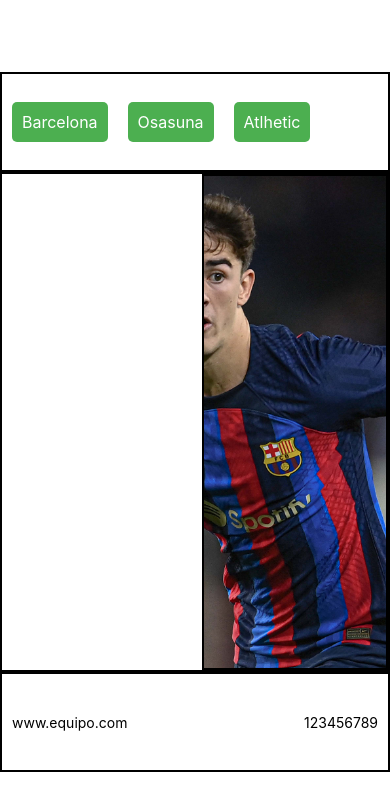
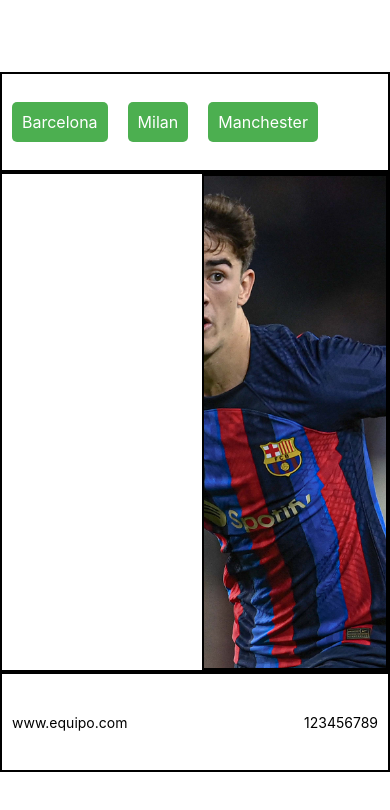
Before and after one commit to jorditosa/anderProyectoFORMACION, a React Native app: screen / in a window 390 px wide. Shown: the top 810 px of the page. Built offline with nearby package versions, Linux system fonts and the light colour scheme.

Commit message:
funcionalidades Lista equipo y jugadores done

```diff
--- a/App.js
+++ b/App.js
@@ -2,18 +2,20 @@ import React, { useState } from 'react';
 import { StyleSheet, View } from 'react-native';
 import Body from './componentes/Body';
 import Footer from './componentes/Footer';
-import Header from './componentes/Header';
+import ListaEquipos from './componentes/ListaEquipos';
 
 export default function App() {
-  const [jugadores, setJugadores] = useState([1, 2, 3, 4, 5]);
-  const [jugadorActual, setJugadorActual] = useState(null);
+  const equipos = { Barcelona: [{ nombre: "Ronaldinho", imagen: 1 }, { nombre: "Messi", imagen: 2 }, { nombre: "Xavi", imagen: 3 }, { nombre: "Iniesta", imagen: 4 }, { nombre: "Puyol", imagen: 5 }], Milan: [{ nombre: "Van Basten", imagen: 6 }, { nombre: "Maldini", imagen: 7 }, { nombre: "Pirlo", imagen: 8 }, { nombre: "Gatuso", imagen: 9 }, { nombre: "Baresi", imagen: 10 }], Manchester: [{ nombre: "Cantona", imagen: 11 }, { nombre: "Scholes", imagen: 12 }, { nombre: "Rooney", imagen: 13 }, { nombre: "Best", imagen: 14 }, { nombre: "Ferdinand", imagen: 15 }] };
   const [equipoActual, setEquipoActual] = useState(null);
+
+
+  console.log('equipoActual:', equipoActual)
 
   return (
     <View style={styles.container}>
-      <Header equipoActual={equipoActual} setEquipoActual={setEquipoActual} />
+      <ListaEquipos equipoActual={equipoActual} setEquipoActual={setEquipoActual} equipos={equipos} />
 
-      <Body equipoActual={equipoActual} />
+      <Body equipoActual={equipoActual} equipos={equipos} />
 
       <Footer />
 
--- a/componentes/Body.js
+++ b/componentes/Body.js
@@ -3,12 +3,13 @@ import { StyleSheet, View } from 'react-native';
 import ListaJugadores from './ListaJugadores';
 import PerfilJugador from './PerfilJugador';
 
-const Body = ({ equipoActual }) => {
+const Body = ({ equipoActual, equipos }) => {
   return (
     <View style={styles.body}>
       <ListaJugadores
         stylesProp={styles.bodyAside}
         equipoActual={equipoActual}
+        equipos={equipos}
       />
       <PerfilJugador />
     </View>
--- a/componentes/Equipo.js
+++ b/componentes/Equipo.js
@@ -2,11 +2,11 @@
 import React from 'react';
 import { StyleSheet, Text, TouchableOpacity, View } from 'react-native';
 
-const Equipo = ({ title, equipoActual, setEquipoActual }) => {
+const Equipo = ({ equipo, setEquipoActual }) => {
   return (
     <View style={styles.container}>
-      <TouchableOpacity style={styles.button} onPress={() => setEquipoActual(title)}>
-        <Text style={styles.buttonText}>{title}</Text>
+      <TouchableOpacity style={styles.button} onPress={() => setEquipoActual(equipo)}>
+        <Text style={styles.buttonText}>{equipo}</Text>
       </TouchableOpacity>
     </View>
   );
--- a/componentes/Jugador.js
+++ b/componentes/Jugador.js
@@ -1,11 +1,11 @@
 import React from 'react';
 import { StyleSheet, Text, TouchableOpacity, View } from 'react-native';
 
-const Jugador = ({ title }) => {
+const Jugador = ({ nombre }) => {
   return (
     <View style={styles.container}>
       <TouchableOpacity style={styles.button}>
-        <Text style={styles.buttonText}>{title}</Text>
+        <Text style={styles.buttonText}>{nombre}</Text>
       </TouchableOpacity>
     </View>
   );
--- a/componentes/Header.js
+++ b/componentes/ListaEquipos.js
@@ -1,16 +1,14 @@
-import { useState } from 'react';
 import { StyleSheet, View } from 'react-native';
 import Equipo from './Equipo';
 
-export default function header({ equipoActual, setEquipoActual }) {
-  const [equipos, setEquipo] = useState(['Barcelona', 'Osasuna', 'Atlhetic']);
+export default function ListaEquipos({ equipoActual, setEquipoActual, equipos }) {
 
   return (
     <View style={styles.header}>
-      {equipos.map((equipo, index) => (
+      {Object.keys(equipos).map((equipo, index) => (
         <Equipo
           key={index}
-          title={equipo}
+          equipo={equipo}
           equipoActual={equipoActual}
           setEquipoActual={setEquipoActual}
         />
--- a/componentes/ListaJugadores.js
+++ b/componentes/ListaJugadores.js
@@ -1,16 +1,21 @@
 import { StyleSheet, View } from 'react-native';
+import Jugador from './Jugador';
 
-export default function listaJugador({ stylesProp, equipoActual }) {
+export default function listaJugador({ stylesProp, equipoActual, equipos }) {
+
+  const jugadores = equipos[equipoActual];
+  console.log('jugadores:', jugadores)
+
   return (
 
     <View style={stylesProp}>
       <View style={styles.asideStyle}>
         {equipoActual &&
-          jugadores.map((jugador, index) => (
+          jugadores.map((jugador) => (
             <Jugador
-              key={index}
-              onPress={() => console.log(`${equipoActual}.${jugador}`)}
-              title={`${equipoActual}.${jugador}`}
+              key={jugador.nombre}
+              onPress={() => console.log('Jugador:', jugador.nombre)}
+              nombre={jugador.nombre}
             />
           ))
         }
--- a/componentes/PerfilJugador.js
+++ b/componentes/PerfilJugador.js
@@ -6,7 +6,7 @@ export default function perfilJugador() {
     <View style={styles.container}>
       <View style={styles.imagenJugador}>
         <Image
-          source={require('../assets/gavi.jpg')}
+          source={require('../assets/Ronaldinho.jpg')}
           style={styles.imageStyle}
           resizeMode="cover"
         />
```
Also changed, not shown: assets/Ronaldinho.jpg (renamed from assets/gavi.jpg).
